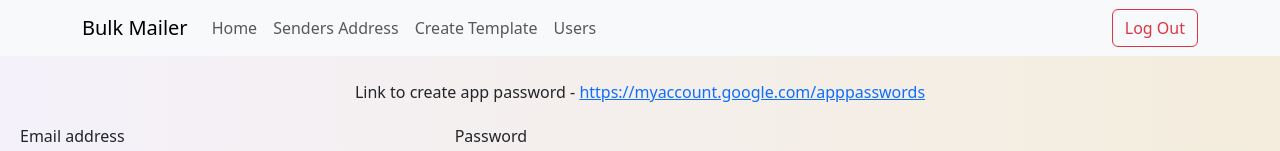
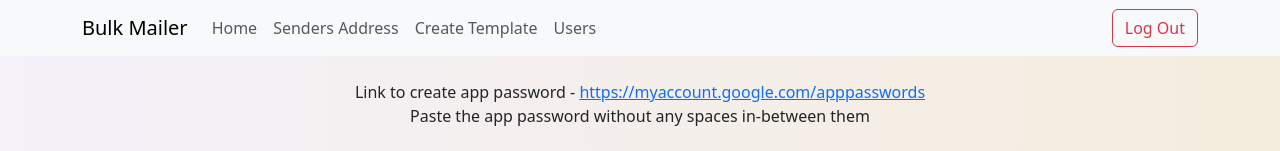
Before and after one commit to Pratheeshselva/bulkemail-frontend, a React (Vite) app: page /addsendersaddress in a window 1280 px wide. Shown: the top 151 px of the page. Built offline with nearby package versions, Linux system fonts and the light colour scheme; no server answers; sample sign-in values are in the browser's storage.

Commit message:
Paste password notes

```diff
--- a/src/components/SendersAddress.jsx
+++ b/src/components/SendersAddress.jsx
@@ -79,7 +79,7 @@ function SendersAddress() {
   })
   return <>
     <TopBar /><br></br>
-    <div className='apppassword'>Link to create app password - <a href="https://myaccount.google.com/apppasswords" target="_blank">https://myaccount.google.com/apppasswords</a></div>
+    <div className='apppassword'>Link to create app password - <a href="https://myaccount.google.com/apppasswords" target="_blank">https://myaccount.google.com/apppasswords</a><br/>Paste the app password without any spaces in-between them</div>
     <div className='createaddressbuttonwrapper'>
       <div className='formwrapper'>
         <Form onSubmit={handleSubmit}>
```
